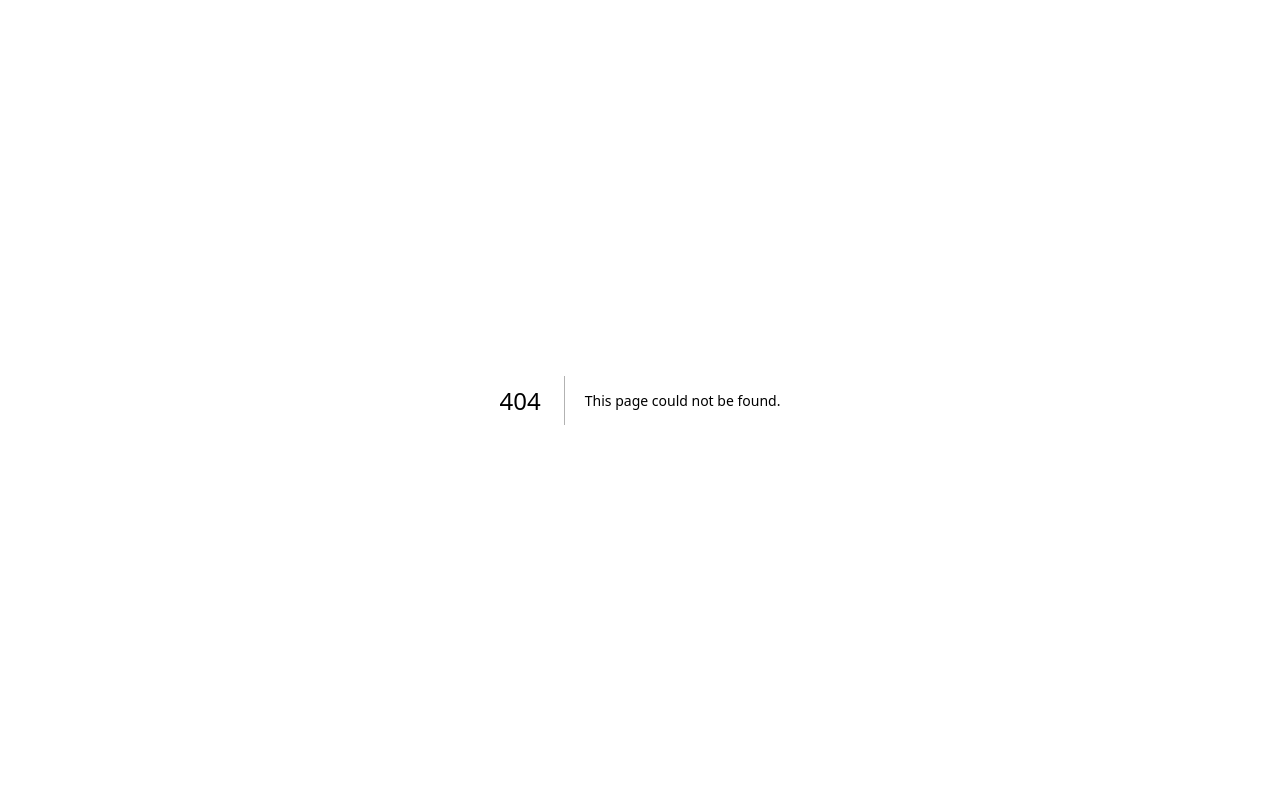
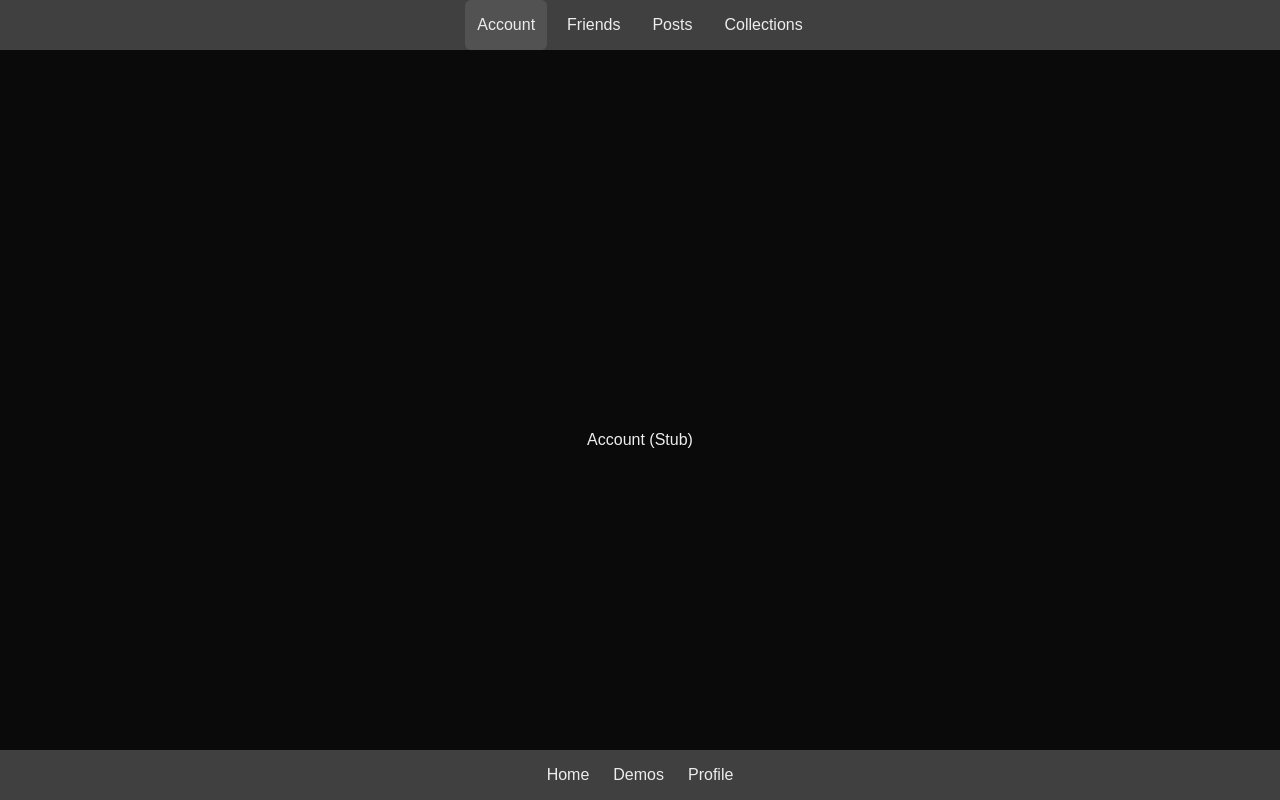
Before and after one commit to EvanA4/RestaurantTracker, a Next.js app: page /profile/account in a window 1280 px wide. Before the commit this address had no page. Built offline with nearby package versions, Linux system fonts and the light colour scheme.

Commit message:
Add stubbed pages for futute development (#18)

```diff
--- /dev/null
+++ b/app/profile/account/page.tsx
@@ -0,0 +1,21 @@
+import Nav from "@/components/general/Nav";
+import ProfileTabsNav from "@/components/profile/ProfileTabsNav";
+import React from "react";
+
+function AccountPage() {
+  return (
+    <div className="h-full relative">
+      {/* Top Profile Tabs Navbar */}
+      <ProfileTabsNav />
+
+      {/* Content (pushed down so it does not hide behind the top navbar) */}
+      <div className="pt-20 h-full flex items-center justify-center">
+        <div className="p-10">Account (Stub) </div>
+      </div>
+      {/* Bottom Navbar */}
+      <Nav />
+    </div>
+  );
+}
+
+export default AccountPage;
--- /dev/null
+++ b/app/profile/collections/page.tsx
@@ -0,0 +1,21 @@
+import Nav from "@/components/general/Nav";
+import ProfileTabsNav from "@/components/profile/ProfileTabsNav";
+import React from "react";
+
+function CollectionsPage() {
+  return (
+    <div className="h-full relative">
+      {/* Top Profile Tabs Navbar */}
+      <ProfileTabsNav />
+
+      {/* Content (pushed down so it does not hide behind the top navbar) */}
+      <div className="pt-20 h-full flex items-center justify-center">
+        <div className="p-10">Collections (Stub) </div>
+      </div>
+      {/* Bottom Navbar */}
+      <Nav />
+    </div>
+  );
+}
+
+export default CollectionsPage;
--- /dev/null
+++ b/app/profile/friends/page.tsx
@@ -0,0 +1,21 @@
+import Nav from "@/components/general/Nav";
+import ProfileTabsNav from "@/components/profile/ProfileTabsNav";
+import React from "react";
+
+function FriendsPage() {
+  return (
+    <div className="h-full relative">
+      {/* Top Profile Tabs Navbar */}
+      <ProfileTabsNav />
+
+      {/* Content (pushed down so it does not hide behind the top navbar) */}
+      <div className="pt-20 h-full flex items-center justify-center">
+        <div className="p-10">Friends (Stub) </div>
+      </div>
+      {/* Bottom Navbar */}
+      <Nav />
+    </div>
+  );
+}
+
+export default FriendsPage;
--- /dev/null
+++ b/app/profile/posts/page.tsx
@@ -0,0 +1,21 @@
+import Nav from "@/components/general/Nav";
+import ProfileTabsNav from "@/components/profile/ProfileTabsNav";
+import React from "react";
+
+function PostsPage() {
+  return (
+    <div className="h-full relative">
+      {/* Top Profile Tabs Navbar */}
+      <ProfileTabsNav />
+
+      {/* Content (pushed down so it does not hide behind the top navbar) */}
+      <div className="pt-20 h-full flex items-center justify-center">
+        <div className="p-10">Posts (Stub) </div>
+      </div>
+      {/* Bottom Navbar */}
+      <Nav />
+    </div>
+  );
+}
+
+export default PostsPage;
```
